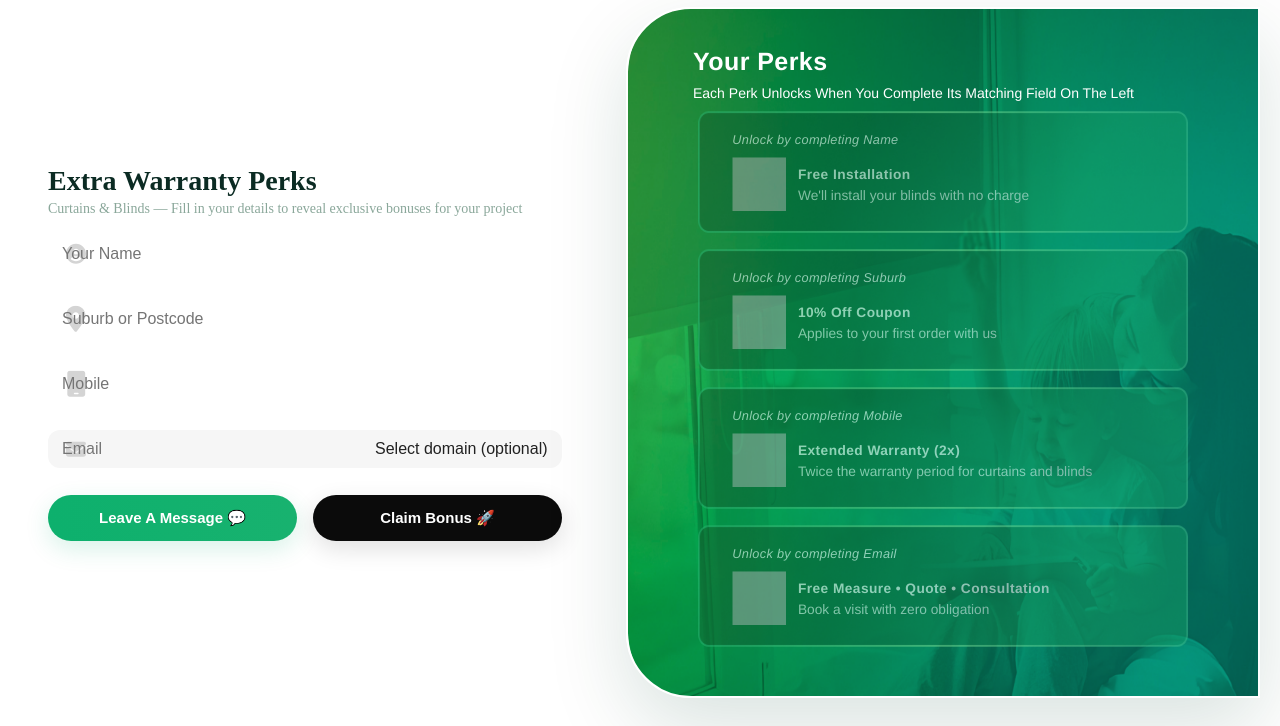
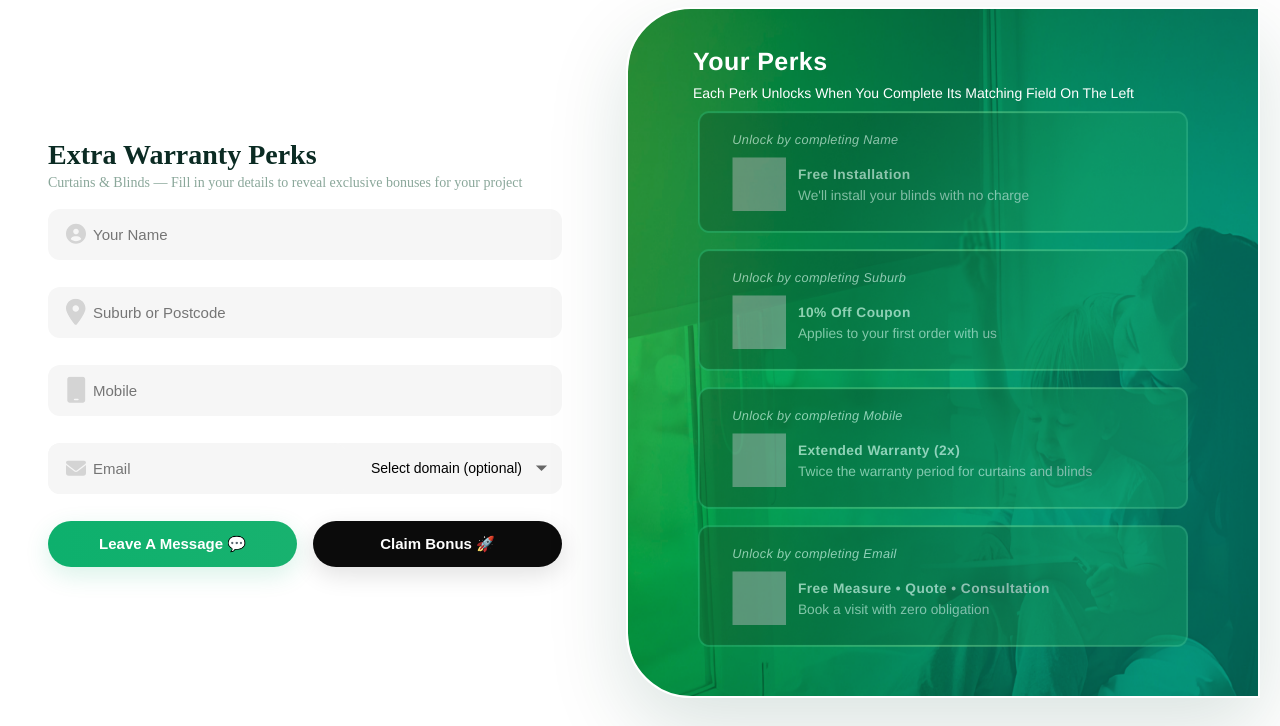
Before and after one commit to realblindsaustralia/netlify-form-widget, a website: page index.html in a window 1280 px wide. Shown: the part 79-805 px from the top of the page. Drawn offline with Linux system fonts and the light colour scheme; grey boxes are pictures that could not be loaded.

Commit message:
new file

```diff
--- a/form-widget.css
+++ b/form-widget.css
@@ -354,89 +354,3 @@ p.paragperk {
     min-width: 90%;
   }
 }
-
-
-  /* Base styles for inputs and selects */
-#custom-form-widget .field input,
-#custom-form-widget .field select {
-  position: relative;
-  display: inline-block;
-  padding: 10px 14px;
-  font-size: 16px;
-  border: none;
-  outline: none;
-  background: transparent;
-  color: #222;
-  transition: color 0.25s;
-  z-index: 1;
-}
-
-/* Wrapper to hold the pseudo borders */
-#custom-form-widget .field {
-  position: relative;
-}
-
-/* Common pseudo-element setup */
-#custom-form-widget .field::before,
-#custom-form-widget .field::after {
-  content: "";
-  position: absolute;
-  border: 2px solid transparent;
-  width: 0;
-  height: 0;
-  box-sizing: border-box;
-  pointer-events: none;
-}
-
-/* Top + right */
-#custom-form-widget .field::before {
-  top: 0;
-  left: 0;
-}
-
-/* Bottom + left */
-#custom-form-widget .field::after {
-  bottom: 0;
-  right: 0;
-}
-
-/* Focused input color */
-#custom-form-widget .field input:focus,
-#custom-form-widget .field select:focus {
-  color: #00ffff; /* cyan accent */
-}
-
-/* Animate borders when input/select is focused */
-#custom-form-widget .field:focus-within::before,
-#custom-form-widget .field:focus-within::after {
-  width: 100%;
-  height: 100%;
-}
-
-/* Top-right draw */
-#custom-form-widget .field:focus-within::before {
-  border-top-color: #00ffff;
-  border-right-color: #00ffff;
-  transition:
-    width 0.25s ease-out,
-    height 0.25s ease-out 0.25s;
-}
-
-/* Bottom-left draw */
-#custom-form-widget .field:focus-within::after {
-  border-bottom-color: #00ffff;
-  border-left-color: #00ffff;
-  transition:
-    border-color 0s ease-out 0.5s,
-    width 0.25s ease-out 0.5s,
-    height 0.25s ease-out 0.75s;
-}
-
-/* Optional: tidy up select appearance */
-#custom-form-widget .field select {
-  appearance: none;
-  -webkit-appearance: none;
-  -moz-appearance: none;
-  background: transparent;
-  cursor: pointer;
-}
```
